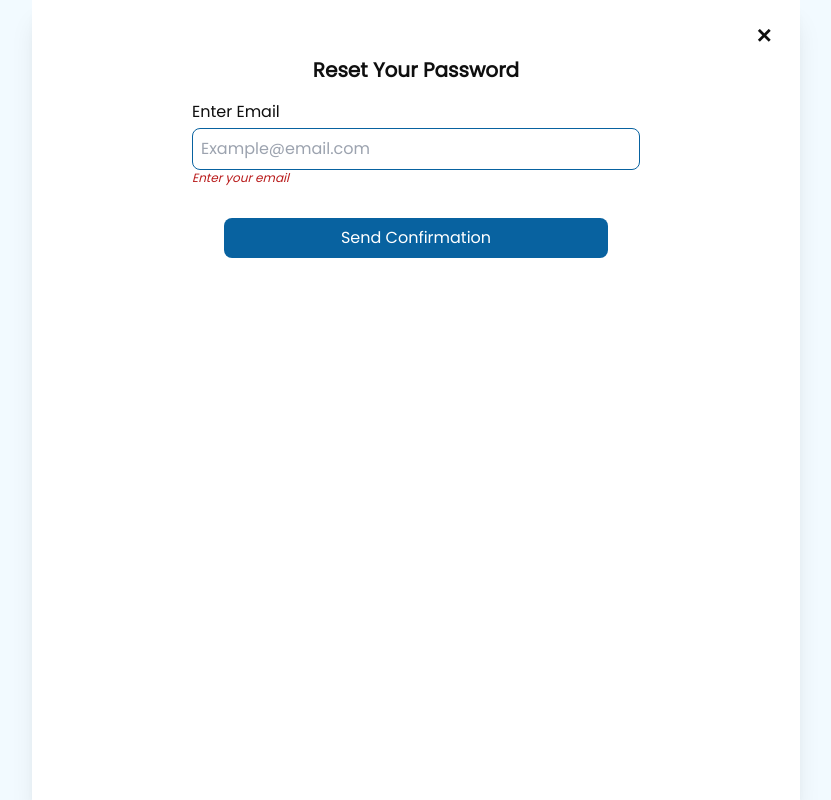
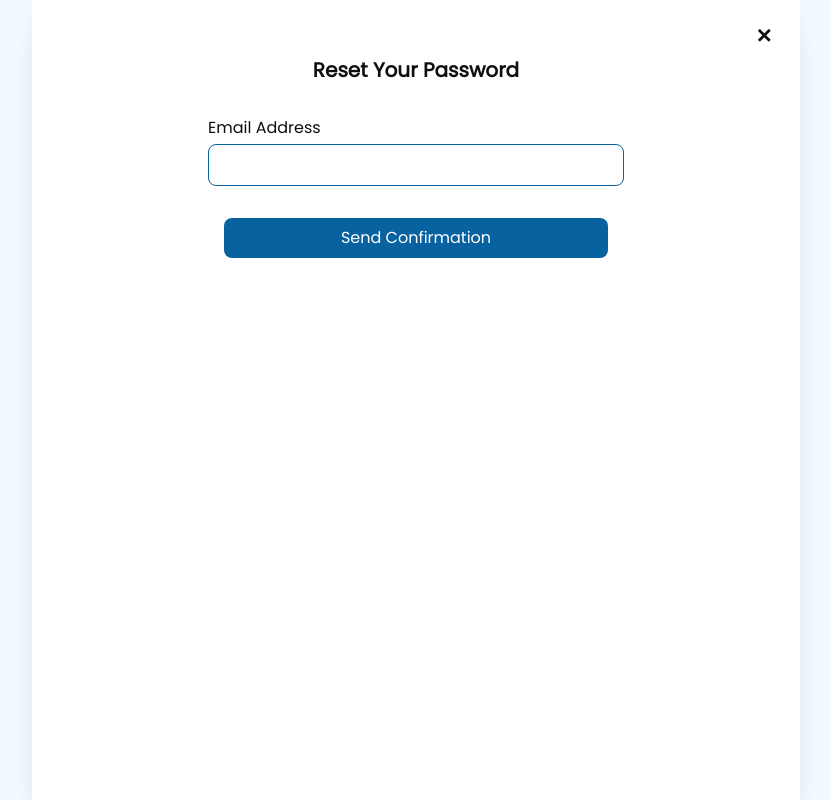
Before and after one commit to Hitevest-Organisation/hitevest-dashboard, a Next.js app: page /reset-password in a window 1280 px wide. Shown: the whole page, without its empty margins (224-1055 px from the left). Built offline with nearby package versions, Linux system fonts and the light colour scheme.

Commit message:
Refactoring

```diff
--- a/components/_partials/NavigationDrawer.tsx
+++ b/components/_partials/NavigationDrawer.tsx
@@ -74,7 +74,8 @@ export function DesktopNavigation({ page }: Props) {
 
   useEffect(() => {
     const user = localStorage.getItem("userData");
-    setUserData(JSON.parse(user || ""));
+    if (!user) Router.replace("/");
+    else setUserData(JSON.parse(user || ""));
   }, []);
 
   const logout = () => {
--- a/pages/reset-password.tsx
+++ /dev/null
@@ -1,37 +0,0 @@
-import Link from "next/link";
-import AuthLayout from "../layouts/AuthLayout";
-
-export default function PasswordResetPage() {
-  return (
-    <AuthLayout
-      page="Login"
-      small={true}
-      showBackgroud={false}
-      title="Reset Your Password"
-      backLink="/register"
-    >
-      <section className="mx-auto max-w-md">
-        <div className="py-4">
-          <div>
-            <div className="font-medium pb-1">Enter Email</div>
-            <div>
-              <input
-                className="bg-white bg-secondary border border-primary rounded-lg w-full p-2 focus:outline-none"
-                placeholder="Example@email.com"
-              />
-            </div>
-          </div>
-          <div className="text-xs text-red-700 italic">Enter your email</div>
-        </div>
-
-        <div className="text-center py-4">
-          <Link href="/dashboard">
-            <a className="bg-primary rounded-lg mx-auto max-w-sm text-white p-2 block">
-              Send Confirmation
-            </a>
-          </Link>
-        </div>
-      </section>
-    </AuthLayout>
-  );
-}
--- /dev/null
+++ b/pages/reset-password/index.tsx
@@ -0,0 +1,93 @@
+import Link from "next/link";
+import Router from "next/router";
+import { useState } from "react";
+import { useForm } from "react-hook-form";
+import Axios from "../../lib/AxiosInstance";
+import AuthLayout from "../../layouts/AuthLayout";
+import LoadingButton from "../../components/_partials/LoadingButton";
+
+export default function RegistrationPage() {
+  const {
+    reset,
+    register,
+    handleSubmit,
+    formState: { errors },
+  } = useForm({});
+
+  const [errorMsg, setErrorMsg] = useState(null);
+  const [fetching, setFetching] = useState(false);
+
+  const signup = async (payload: Payload) => {
+    setErrorMsg(null);
+    setFetching(true);
+
+    await Axios.post("/forgot_password", payload)
+      .then((response: any) => {
+        reset();
+        Router.replace(`/reset-password/otp#${response?.data?.Data?.id}`);
+      })
+      .catch((e) => {
+        setErrorMsg(
+          e?.response?.data.message ||
+            "Sorry, an error occured. Please try again"
+        );
+      })
+      .finally(() => setFetching(false));
+  };
+
+  return (
+    <AuthLayout
+      page="Login"
+      small={true}
+      showBackgroud={false}
+      title="Reset Your Password"
+      backLink="/register"
+    >
+      <form
+        className="mx-auto max-w-md md:p-4"
+        onSubmit={handleSubmit((data: any) => signup(data))}
+      >
+        {!!errorMsg && (
+          <div className="border rounded mx-auto max-w-sm border-red-600 border-l-4 text-center text-sm mb-4 py-2 px-4 text-gray-800">
+            {errorMsg.replaceAll("_", " ")}
+          </div>
+        )}
+
+        <div className="w-full py-4">
+          <div className="font-medium pb-1">Email Address</div>
+          <div>
+            <input
+              className="bg-white bg-secondary border border-primary rounded-lg w-full p-2 focus:outline-none"
+              {...register("email", { required: true })}
+            />
+          </div>
+          {errors.email && (
+            <div className="text-xs text-red-700 italic">
+              Enter your email address
+            </div>
+          )}
+        </div>
+
+        <div className="text-center py-4">
+          {fetching ? (
+            <LoadingButton />
+          ) : (
+            <button
+              type="submit"
+              className="bg-primary rounded-lg mx-auto max-w-sm text-white w-full p-2 block"
+            >
+              Send Confirmation
+            </button>
+          )}
+        </div>
+      </form>
+    </AuthLayout>
+  );
+}
+
+interface Payload {
+  name: string;
+  phone: string;
+  email: string;
+  password: string;
+}
--- /dev/null
+++ b/pages/reset-password/otp.tsx
@@ -0,0 +1,91 @@
+import Router from "next/router";
+import { useState } from "react";
+import OtpInput from "react-otp-input";
+import Axios from "../../lib/AxiosInstance";
+import AuthLayout from "../../layouts/AuthLayout";
+import LoadingButton from "../../components/_partials/LoadingButton";
+
+export default function RegistrationPage() {
+  const [otp, setOTP] = useState("");
+  const changeOTP = (OTP: string) => {
+    setOTP(OTP);
+  };
+  const [errorMsg, setErrorMsg] = useState(null);
+  const [fetching, setFetching] = useState(false);
+
+  const verifyOTP = async () => {
+    if (otp.length < 4) return;
+
+    setErrorMsg(null);
+    setFetching(true);
+
+    const payload = {
+      otp,
+      user_id: location.hash.slice(1),
+    };
+
+    await Axios.post("/verify-otp", payload)
+      .then((response: any) => {
+        const userData = response?.data;
+        userData.access_token = userData.data.access_token;
+        localStorage.setItem("userData", JSON.stringify(userData));
+        Router.replace(`/reset-password/change-password`);
+      })
+      .catch((e) => {
+        setErrorMsg(
+          e?.response?.data?.errors ||
+            "Sorry, an error occured. Please try again"
+        );
+      })
+      .finally(() => setFetching(false));
+  };
+
+  return (
+    <AuthLayout
+      page="Login"
+      small={true}
+      showBackgroud={false}
+      backLink="/reset-password"
+      title="An OTP has been sent to your Email address or Phone number"
+    >
+      {!!errorMsg && (
+        <div className="border rounded mx-auto max-w-sm border-red-600 border-l-4 my-4 text-center text-sm py-2 px-4 text-gray-800">
+          {errorMsg.replaceAll("_", " ")}
+        </div>
+      )}
+
+      <div className="text-center w-full py-6 pb-4">
+        <div className="font-medium pb-2">Enter OTP number here</div>
+
+        <div className="flex mx-auto justify-center">
+          <OtpInput
+            value={otp}
+            numInputs={5}
+            isInputNum={true}
+            onChange={changeOTP}
+            separator={<span className="px-2" />}
+            inputStyle="bg-white bg-secondary border border-primary rounded-lg txt-sm font-medium min-w-16 p-2"
+          />
+        </div>
+      </div>
+
+      <div className="text-center pt-8 pb-4">
+        {fetching ? (
+          <LoadingButton />
+        ) : (
+          <button
+            className="bg-primary rounded-lg mx-auto max-w-sm text-white w-full p-2 block"
+            onClick={verifyOTP}
+          >
+            Validate
+          </button>
+        )}
+      </div>
+    </AuthLayout>
+  );
+}
+
+interface Payload {
+  id: string;
+  code: string;
+}
```
